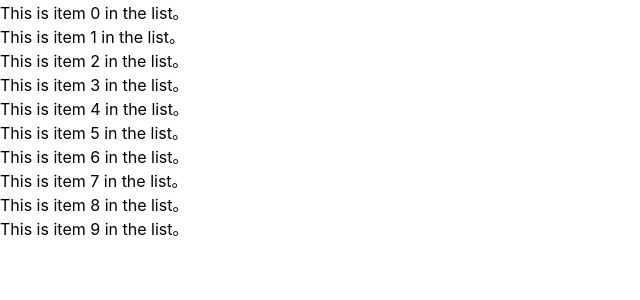
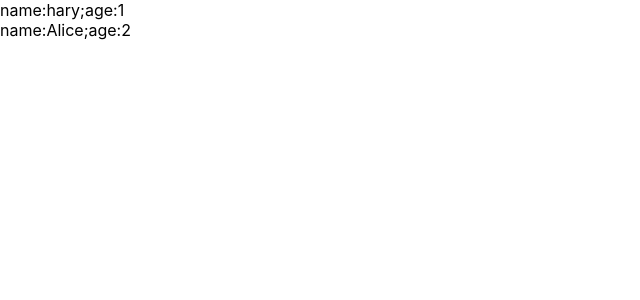
Before and after one commit to xiaoli0510/react-app, a React (Create React App) app: page / in a window 1280 px wide. Shown: the top 300 px of the page, without its empty margins (0-640 px from the left). Built offline with nearby package versions, Linux system fonts and the light colour scheme.

Commit message:
不使用es6

```diff
--- a/package.json
+++ b/package.json
@@ -4,6 +4,7 @@
   "private": true,
   "dependencies": {
     "cra-template": "1.1.1",
+    "create-react-class": "^15.7.0",
     "react": "^17.0.1",
     "react-dom": "^17.0.1",
     "react-router-dom": "^5.2.0",
--- a/src/App.js
+++ b/src/App.js
@@ -1,47 +1,56 @@
 import './App.css'
 import React from 'react'
+var createReactClass = require('create-react-class');
 
+//使用es6和使用create-react-class模块的区别
 /*
-在jsx中使用点语法
-自定义组件需要大写开头，不然react会把这个元素当做HTML标签。如果自定义的是小写开头的，在使用之前，需将自定义组件名赋值给一个大写开头的变量名。
-jsx不能是一个表达式，需通过将表达式赋值给大写开头的变量来解决此问题。
-js表达式作为props。
-if for不是表达式，不能直接在jsx中使用。
-可直接将字符串字面量赋值给prop。
-props默认值为true。
-props属性展开。
-jsx可以返回一组数组，需注明key。
-js表达式可作为子元素。
-函数作为子元素
+(1)声明默认属性：es6中使用 class组件名.defaultProps来定义默认的props属性。create-react-class需要定义getDefaultProps函数来返回默认的props属性。
+(2)初始化state。es6中直接在constructor函数里面初始化state。create-react-class需要定义getInitialState函数来返回默认的state属性。
+(3)自动绑定。es6中事件需在constructor里面进行 事件名.bind(this)。create-react-class中自动绑定this。
+(4)mixins。es6中不支持mixins。create-react-class中支持mixins；如果有多个mixins,mixins会按照定义时的顺序执行,且会调用每一个mixins中的生命周期方法。
 */
-
-//将函数push到items，注意,props.children是一个函数，需要执行props.children(i)才返回div
-function Repeat(props){
-  let items = [];
-  for(let i= 0;i<props.numTimes;i++){
-    items.push(props.children(i));
+class Greeting extends React.Component {
+  constructor(props) {
+    super(props);
+    this.state = {
+      age: 1
+    }
   }
-  return <div>{items}</div>;
+  render() {
+    return (
+      <div > name:{this.props.name};age:{this.state.age} </div>
+    )
+  }
 }
 
-//函数作为子元素
-function ListOfTenThings(){
-  const numTimes = 10;
-  return (
-    <Repeat numTimes={numTimes}>
-      {(index)=><div key={index}>This is item {index} in the list。</div>}
-    </Repeat>
-  )
+Greeting.defaultProps = {
+  name: 'hary'
 }
 
+var Greeting1 = createReactClass({
+  getInitialState:function(){
+    return {
+      age:2
+    }
+  },
+  getDefaultProps: function () {
+    return {
+      name: 'Alice'
+    }
+  },
+  render: function () {
+    return (
+      <div > name:{this.props.name};age:{this.state.age} </div>
+    )
+  }
+})
 
 
 function App(props) {
-  return (
-    <>
-   <ListOfTenThings/>
-
-    </>
+  return ( <div>
+    <Greeting/ >
+    <Greeting1/ >
+    </div>
   )
 }
 
```
Also changed, not shown: src/Book.js (deleted, +0 -51 lines), 2 other files (tests, documents, lock files or other folders).
